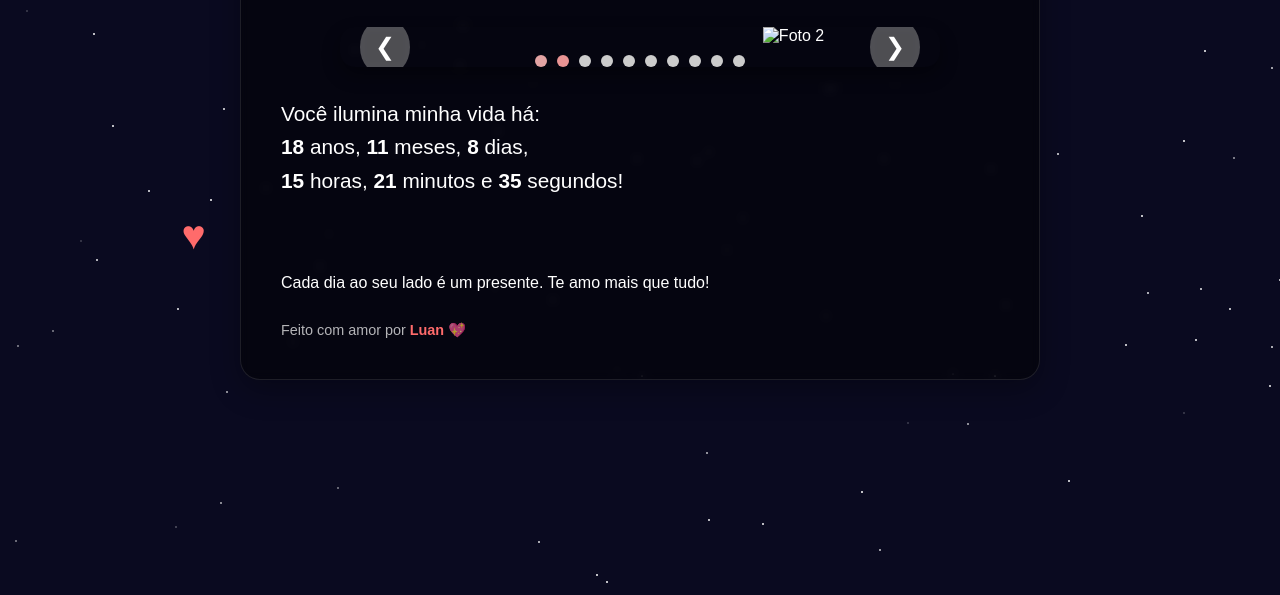
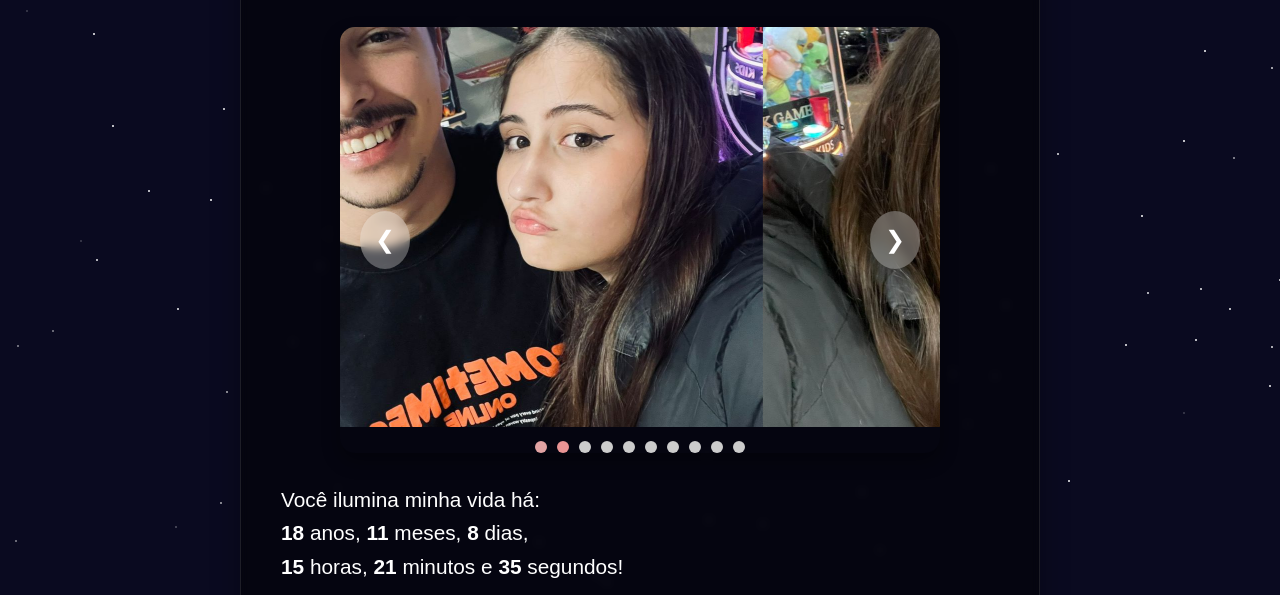
Before and after one commit to THR3NCH/niver, a plain HTML site: page index.html in a window 1280 px wide. Shown: the part 171-766 px from the top of the page. Drawn offline with Linux system fonts and the light colour scheme.

Commit message:
alteração img

```diff
--- a/index.html
+++ b/index.html
@@ -81,9 +81,10 @@
         // === Configuração ===
         const birthDate = new Date(2006, 5, 22); // Ajuste a data aqui
         const photos = [
-            "foto1.jpeg", "foto2.jpeg", "foto3.jpeg",
-            "foto4.jpeg", "foto5.jpeg", "foto6.jpeg",
-            "foto7.jpeg", "foto8.jpeg", "foto9.jpeg", "foto10.jpeg"
+        "media/foto1.jpeg", "media/foto2.jpeg", "media/foto3.jpeg",
+        "media/foto4.jpeg", "media/foto5.jpeg", "media/foto6.jpeg",
+        "media/foto7.jpeg", "media/foto8.jpeg", "media/foto9.jpeg", "media/foto10.jpeg"
+
         ];
 
         // === Carregar Fotos Dinamicamente ===
```
